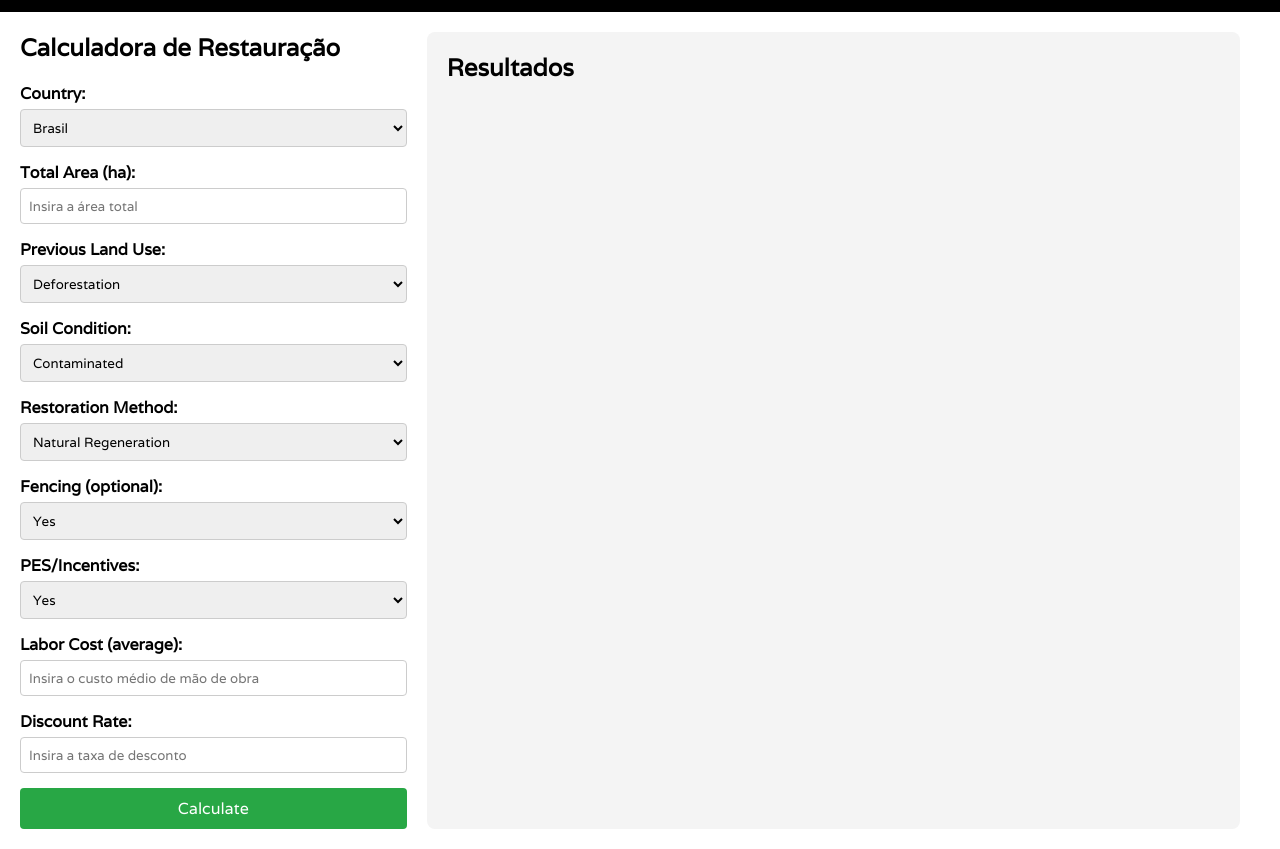
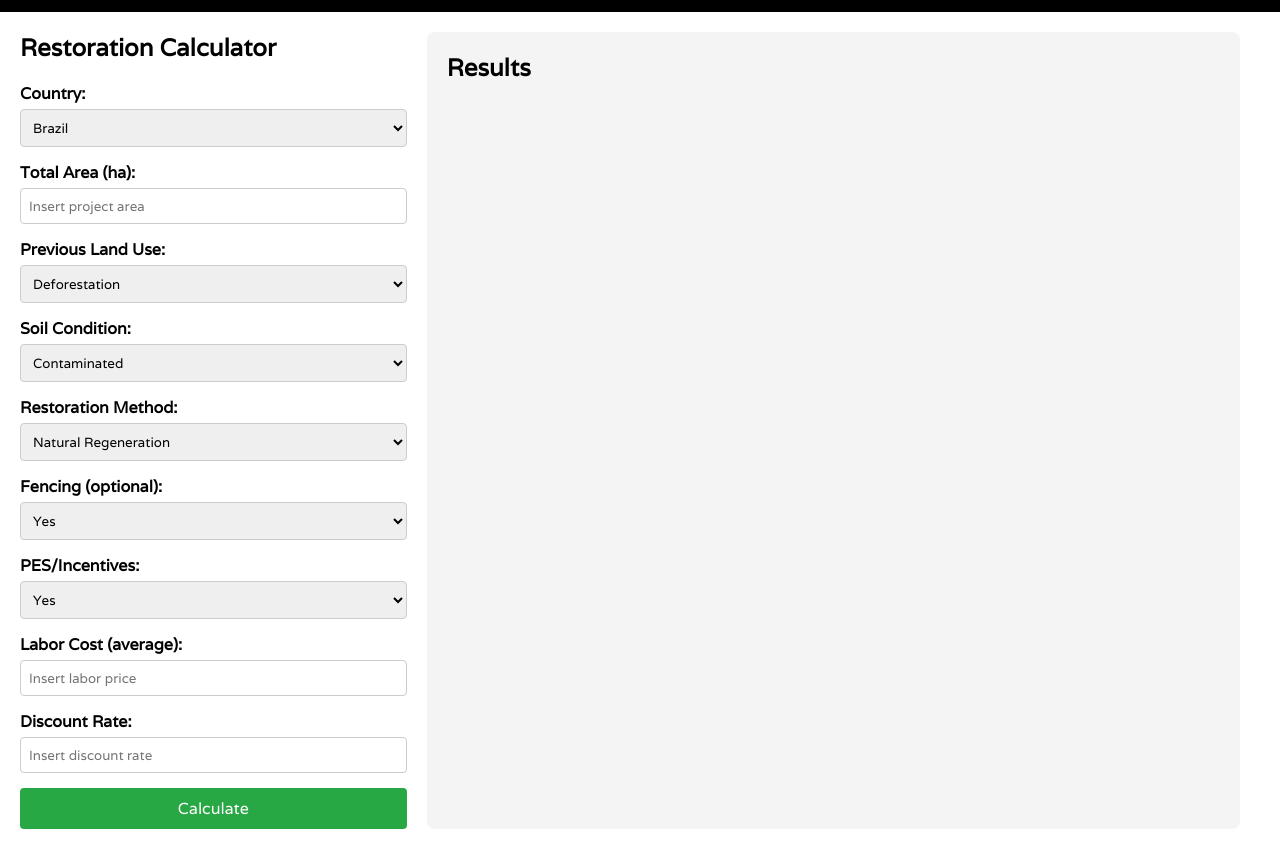
Before and after one commit to conservation-strategy-dev/restoration-calculator, a plain HTML site: page index.html in a window 1280 px wide. Shown: the part 68-917 px from the top of the page. Drawn offline with Linux system fonts and the light colour scheme.

Commit message:
Second version - correct names

```diff
--- a/index.html
+++ b/index.html
@@ -3,7 +3,9 @@
 <link href="https://fonts.googleapis.com/css2?family=Varela&display=swap" rel="stylesheet">
 <link rel="stylesheet" href="style.css">
 
-<title>Site Minimalista</title>
+<title>Restoration Calculator</title>
+<link rel="icon" type="image/x-icon" href="https://asset.brandfetch.io/idRUcHpOLl/idoBOKuc1d.png">
+
 </head>
 <body>
   <header>
@@ -25,16 +27,16 @@
   <main>
     <div class="container">
       <div class="inputs-column">
-        <h2>Calculadora de Restauração</h2>
+        <h2>Restoration Calculator</h2>
         <label for="country">Country:</label>
         <select id="country">
-          <option value="Brazil">Brasil</option>
-          <option value="Indonesia">Indonésia</option>
-          <option value="Cambodia">Cambodia</option>
+          <option value="Brazil">Brazil</option>
+          <option value="Indonesia">Indonesia</option>
+          <option value="Cambodia">Camboja</option>
         </select>
 
         <label for="total-area">Total Area (ha):</label>
-        <input type="number" id="total-area" placeholder="Insira a área total">
+        <input type="number" id="total-area" placeholder="Insert project area">
 
         <label for="previous-land-use">Previous Land Use:</label>
         <select id="previous-land-use">
@@ -72,17 +74,17 @@
         </select>
 
         <label for="labor-cost">Labor Cost (average):</label>
-        <input type="number" id="labor-cost" placeholder="Insira o custo médio de mão de obra">
+        <input type="number" id="labor-cost" placeholder="Insert labor price">
 
         <label for="discount-rate">Discount Rate:</label>
-        <input type="number" id="discount-rate" placeholder="Insira a taxa de desconto">
+        <input type="number" id="discount-rate" placeholder="Insert discount rate">
 
         <!-- Botão de Calcular -->
         <button id="calculate">Calculate</button>
       </div>
 
       <div class="results-column">
-        <h2>Resultados</h2>
+        <h2>Results</h2>
         <div id="results">
           <!-- Os resultados aparecerão aqui -->
         </div>
```
